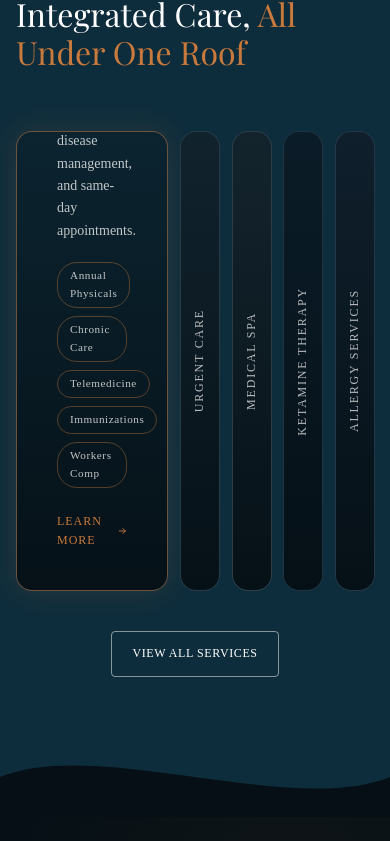
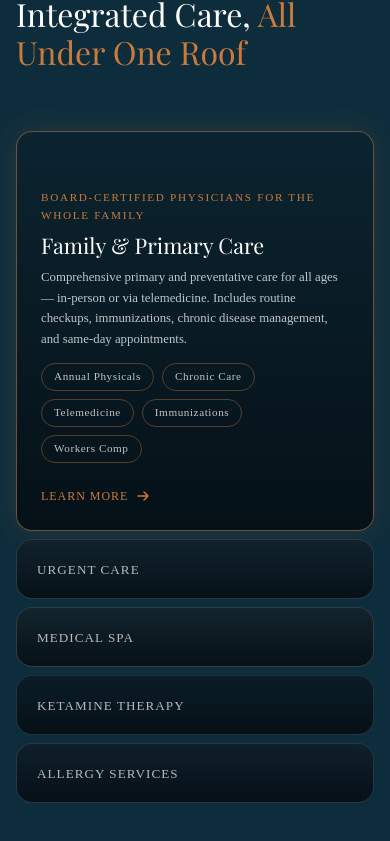
Before and after one commit to KopeckJames/victory-medical, a Next.js app: page / in a window 390 px wide. Shown: the part 2899-3740 px from the top of the page. Built offline with nearby package versions, Linux system fonts and the light colour scheme; a web font is replaced by a local one.

Commit message:
feat: implement responsive mobile layouts for Services and Locations sections via CSS classes

```diff
--- a/app/globals.css
+++ b/app/globals.css
@@ -614,3 +614,64 @@ footer .disclaimer-text {
 @media (max-width: 640px) {
   .acc-title { white-space: normal !important; overflow: visible !important; text-overflow: clip !important; }
 }
+
+/* ─── Locations section — single column on mobile ─── */
+@media (max-width: 768px) {
+  .loc-section-grid {
+    grid-template-columns: 1fr !important;
+    gap: 24px !important;
+  }
+  .loc-detail-panel {
+    padding: 24px !important;
+  }
+  .loc-detail-inner-grid {
+    grid-template-columns: 1fr !important;
+    gap: 20px !important;
+    margin-bottom: 24px !important;
+  }
+}
+
+/* ─── Services accordion — vertical stack on mobile ─── */
+@media (max-width: 768px) {
+  .services-accordion-container {
+    flex-direction: column !important;
+    height: auto !important;
+    gap: 8px !important;
+  }
+  /* Collapsed card: slim title bar */
+  .service-accordion-card {
+    flex: none !important;
+    width: 100% !important;
+    height: 60px !important;
+    min-height: 60px !important;
+    transition: height 0.45s cubic-bezier(0.165, 0.84, 0.44, 1) !important;
+  }
+  /* Active card: tall enough for content */
+  .service-accordion-card--active {
+    height: 400px !important;
+    min-height: 400px !important;
+  }
+  /* Collapsed label: switch to horizontal left-aligned */
+  .svc-collapsed-label {
+    justify-content: flex-start !important;
+    padding: 0 20px !important;
+  }
+  .svc-collapsed-title {
+    writing-mode: horizontal-tb !important;
+    transform: none !important;
+    font-size: 0.82rem !important;
+    letter-spacing: 0.08em !important;
+  }
+  /* Expanded content: tighter padding, smaller text */
+  .svc-expanded-content {
+    padding: 24px !important;
+  }
+  .svc-expanded-content h3 {
+    font-size: 1.35rem !important;
+    margin-bottom: 8px !important;
+  }
+  .svc-expanded-content p {
+    font-size: 0.8rem !important;
+    margin-bottom: 14px !important;
+  }
+}
--- a/components/LocationsSection.tsx
+++ b/components/LocationsSection.tsx
@@ -136,7 +136,7 @@ export default function LocationsSection() {
           </h2>
         </div>
 
-        <div style={{
+        <div className="loc-section-grid" style={{
           display: 'grid', gridTemplateColumns: '1fr 1.5fr',
           gap: '40px', alignItems: 'start',
         }}>
@@ -173,6 +173,7 @@ export default function LocationsSection() {
           {/* Location Detail */}
           <div
             ref={detailRef}
+            className="loc-detail-panel"
             style={{
               backgroundColor: 'rgba(255,255,255,0.04)',
               border: '1px solid rgba(201,122,60,0.2)',
@@ -187,7 +188,7 @@ export default function LocationsSection() {
               {loc.name}
             </h3>
 
-            <div style={{ display: 'grid', gridTemplateColumns: '1fr 1fr', gap: '32px', marginBottom: '32px' }}>
+            <div className="loc-detail-inner-grid" style={{ display: 'grid', gridTemplateColumns: '1fr 1fr', gap: '32px', marginBottom: '32px' }}>
               {/* Contact */}
               <div>
                 <div style={{
--- a/components/ServicesSection.tsx
+++ b/components/ServicesSection.tsx
@@ -144,12 +144,13 @@ export default function ServicesSection() {
         {/* Accordion Cards */}
         <div
           ref={cardsContainerRef}
+          className="services-accordion-container"
           style={{ display: 'flex', gap: '12px', height: '460px' }}
         >
           {services.map((service, index) => (
             <div
               key={service.id}
-              className="service-accordion-card"
+              className={`service-accordion-card${activeIndex === index ? ' service-accordion-card--active' : ''}`}
               onClick={() => setActiveIndex(index)}
               style={{
                 flex: activeIndex === index ? 4 : 1,
@@ -172,14 +173,14 @@ export default function ServicesSection() {
               }} />
 
               {/* Collapsed vertical title */}
-              <div style={{
+              <div className="svc-collapsed-label" style={{
                 position: 'absolute', inset: 0,
                 display: 'flex', alignItems: 'center', justifyContent: 'center',
                 zIndex: 2,
                 opacity: activeIndex === index ? 0 : 1,
                 transition: 'opacity 0.3s ease',
               }}>
-                <div style={{
+                <div className="svc-collapsed-title" style={{
                   writingMode: 'vertical-rl',
                   textOrientation: 'mixed',
                   transform: 'rotate(180deg)',
@@ -195,7 +196,7 @@ export default function ServicesSection() {
               </div>
 
               {/* Expanded content */}
-              <div style={{
+              <div className="svc-expanded-content" style={{
                 position: 'absolute', inset: 0,
                 padding: '40px',
                 display: 'flex', flexDirection: 'column', justifyContent: 'flex-end',
```
